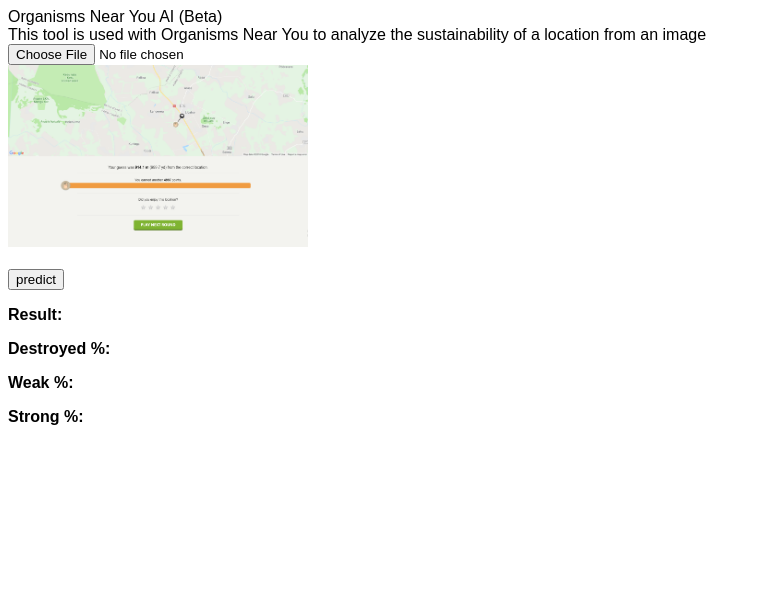
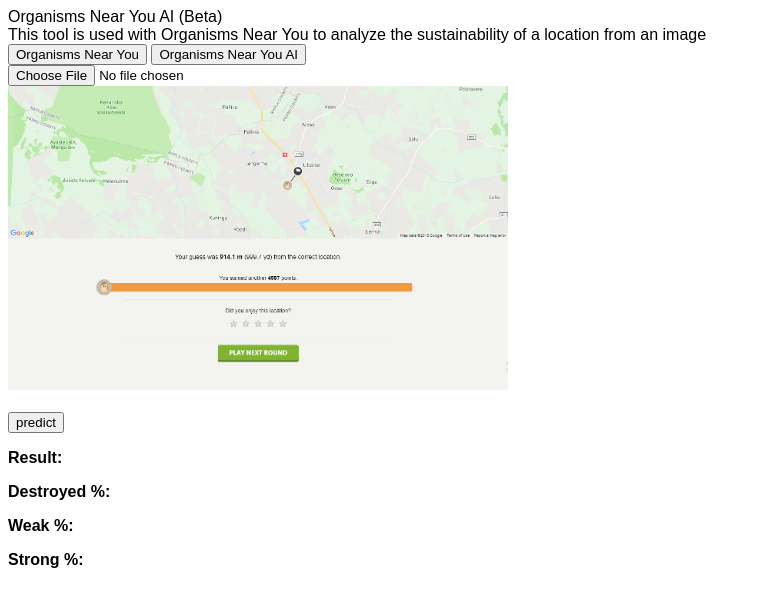
Before and after one commit to NolanSoo/organisms-near-you, a plain HTML site: page aitest.html in a window 1280 px wide. Shown: the whole page, without its empty margins (0-761 px from the left). Drawn offline with Linux system fonts and the light colour scheme.

Commit message:
Update aitest.html

```diff
--- a/aitest.html
+++ b/aitest.html
@@ -36,9 +36,12 @@
     <br>
     This tool is used with Organisms Near You to analyze the sustainability of a location from an image
     <br>
+    <a href="index.html" id="k"><button>Organisms Near You</button></a>
+    <a href="aitest.html" id="k2"><button>Organisms Near You AI</button></a>
+    <br>
     <input accept="image/*" type='file' id="input_button" />
     <br>
-    <img id="img1" src="top2.png" style="width: 300px " />
+    <img id="img1" src="top2.png" style="width: 500px " />
     <br>  <br>
     <button onclick="predict()">predict</button>
     <br>
@@ -80,7 +83,7 @@
             let prediction = await model.predict(example);
             let class_scores = await prediction.data();
             let max_score_id = class_scores.indexOf(Math.max(...class_scores));
-            let classes = ["Destroyed", "Weak", "Strong"];
+            let classes = ["Destroyed", "Strong", "Weak"];
 
             // Calculate percentages
             let total = class_scores.reduce((a, b) => a + b, 0);
```
